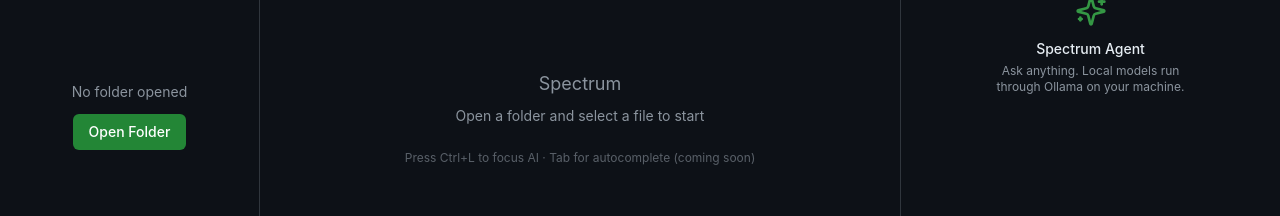
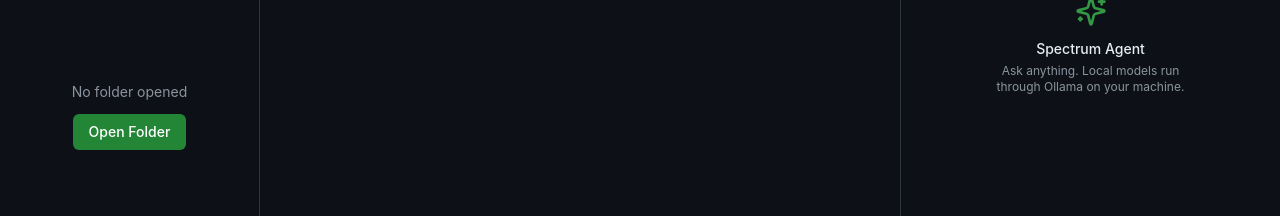
Before and after one commit to pigeonthroat-hash/Spectrum, a React (Vite) app: page / in a window 1280 px wide. Shown: the part 307-523 px from the top of the page. Built offline with nearby package versions, Linux system fonts and the light colour scheme.

Commit message:
Replace placeholder with WelcomeScreen component

```diff
--- a/src/components/CodeEditor.tsx
+++ b/src/components/CodeEditor.tsx
@@ -2,6 +2,7 @@
 import { useAppStore } from '../store/useAppStore'
 import { X } from 'lucide-react'
 import { cn } from '../lib/utils'
+import { WelcomeScreen } from './WelcomeScreen'
 
 export function CodeEditor() {
   const {
@@ -56,13 +57,7 @@
       {/* Editor area */}
       <div className="flex-1 relative">
         {!activeTab ? (
-          <div className="absolute inset-0 flex flex-col items-center justify-center text-[#8b949e] gap-2">
-            <p className="text-lg">Spectrum</p>
-            <p className="text-sm">Open a folder and select a file to start</p>
-            <p className="text-xs mt-4 opacity-60">
-              Press Ctrl+L to focus AI · Tab for autocomplete (coming soon)
-            </p>
-          </div>
+          <WelcomeScreen />
         ) : activeDiff ? (
           <DiffEditor
             height="100%"
```
